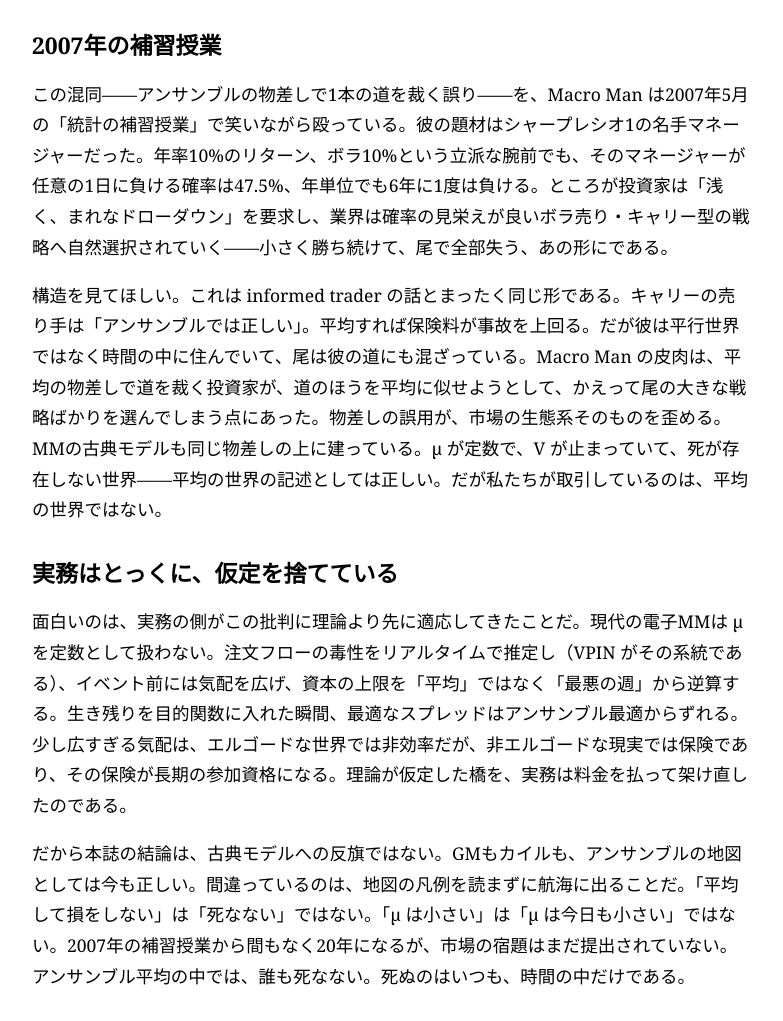
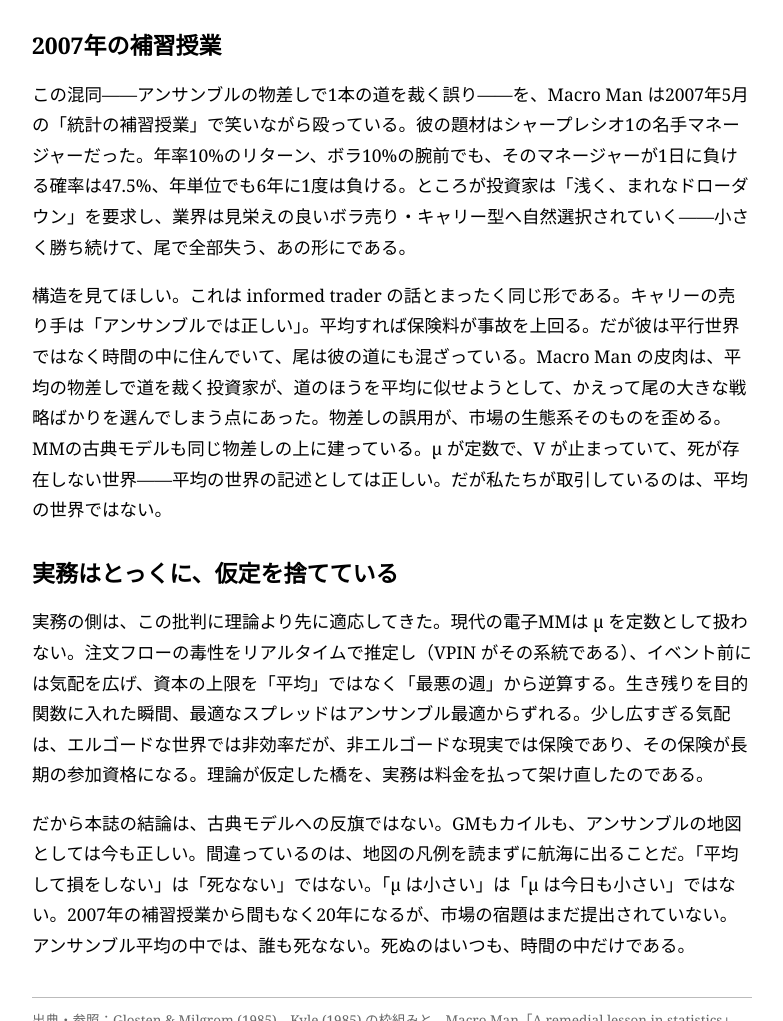
Before and after one commit to ysk-agent/financial-poem, an Astro site: page /financial-poem/posts/informed-trader-ergodicity in a window 1280 px wide. Shown: the part 2487-3508 px from the top of the page, without its empty margins (98-881 px from the left). Built offline with nearby package versions, Linux system fonts and the light colour scheme; Astro itself is replaced by a stand-in of ours.

Commit message:
Ergodicity poem: trim tail segment into the 800-1200 spacing band

```diff
--- a/src/content/posts/informed-trader-ergodicity.md
+++ b/src/content/posts/informed-trader-ergodicity.md
@@ -39,13 +39,13 @@ tags: ["macro-man", "ergodicity", "informed-trader", "glosten-milgrom"]
 
 ## 2007年の補習授業
 
-この混同——アンサンブルの物差しで1本の道を裁く誤り——を、Macro Man は2007年5月の「統計の補習授業」で笑いながら殴っている。彼の題材はシャープレシオ1の名手マネージャーだった。年率10%のリターン、ボラ10%という立派な腕前でも、そのマネージャーが任意の1日に負ける確率は47.5%、年単位でも6年に1度は負ける。ところが投資家は「浅く、まれなドローダウン」を要求し、業界は確率の見栄えが良いボラ売り・キャリー型の戦略へ自然選択されていく——小さく勝ち続けて、尾で全部失う、あの形にである。
+この混同——アンサンブルの物差しで1本の道を裁く誤り——を、Macro Man は2007年5月の「統計の補習授業」で笑いながら殴っている。彼の題材はシャープレシオ1の名手マネージャーだった。年率10%のリターン、ボラ10%の腕前でも、そのマネージャーが1日に負ける確率は47.5%、年単位でも6年に1度は負ける。ところが投資家は「浅く、まれなドローダウン」を要求し、業界は見栄えの良いボラ売り・キャリー型へ自然選択されていく——小さく勝ち続けて、尾で全部失う、あの形にである。
 
 構造を見てほしい。これは informed trader の話とまったく同じ形である。キャリーの売り手は「アンサンブルでは正しい」。平均すれば保険料が事故を上回る。だが彼は平行世界ではなく時間の中に住んでいて、尾は彼の道にも混ざっている。Macro Man の皮肉は、平均の物差しで道を裁く投資家が、道のほうを平均に似せようとして、かえって尾の大きな戦略ばかりを選んでしまう点にあった。物差しの誤用が、市場の生態系そのものを歪める。MMの古典モデルも同じ物差しの上に建っている。µ が定数で、V が止まっていて、死が存在しない世界——平均の世界の記述としては正しい。だが私たちが取引しているのは、平均の世界ではない。
 
 ## 実務はとっくに、仮定を捨てている
 
-面白いのは、実務の側がこの批判に理論より先に適応してきたことだ。現代の電子MMは µ を定数として扱わない。注文フローの毒性をリアルタイムで推定し（VPIN がその系統である）、イベント前には気配を広げ、資本の上限を「平均」ではなく「最悪の週」から逆算する。生き残りを目的関数に入れた瞬間、最適なスプレッドはアンサンブル最適からずれる。少し広すぎる気配は、エルゴードな世界では非効率だが、非エルゴードな現実では保険であり、その保険が長期の参加資格になる。理論が仮定した橋を、実務は料金を払って架け直したのである。
+実務の側は、この批判に理論より先に適応してきた。現代の電子MMは µ を定数として扱わない。注文フローの毒性をリアルタイムで推定し（VPIN がその系統である）、イベント前には気配を広げ、資本の上限を「平均」ではなく「最悪の週」から逆算する。生き残りを目的関数に入れた瞬間、最適なスプレッドはアンサンブル最適からずれる。少し広すぎる気配は、エルゴードな世界では非効率だが、非エルゴードな現実では保険であり、その保険が長期の参加資格になる。理論が仮定した橋を、実務は料金を払って架け直したのである。
 
 だから本誌の結論は、古典モデルへの反旗ではない。GMもカイルも、アンサンブルの地図としては今も正しい。間違っているのは、地図の凡例を読まずに航海に出ることだ。「平均して損をしない」は「死なない」ではない。「µ は小さい」は「µ は今日も小さい」ではない。2007年の補習授業から間もなく20年になるが、市場の宿題はまだ提出されていない。アンサンブル平均の中では、誰も死なない。死ぬのはいつも、時間の中だけである。
 
```
